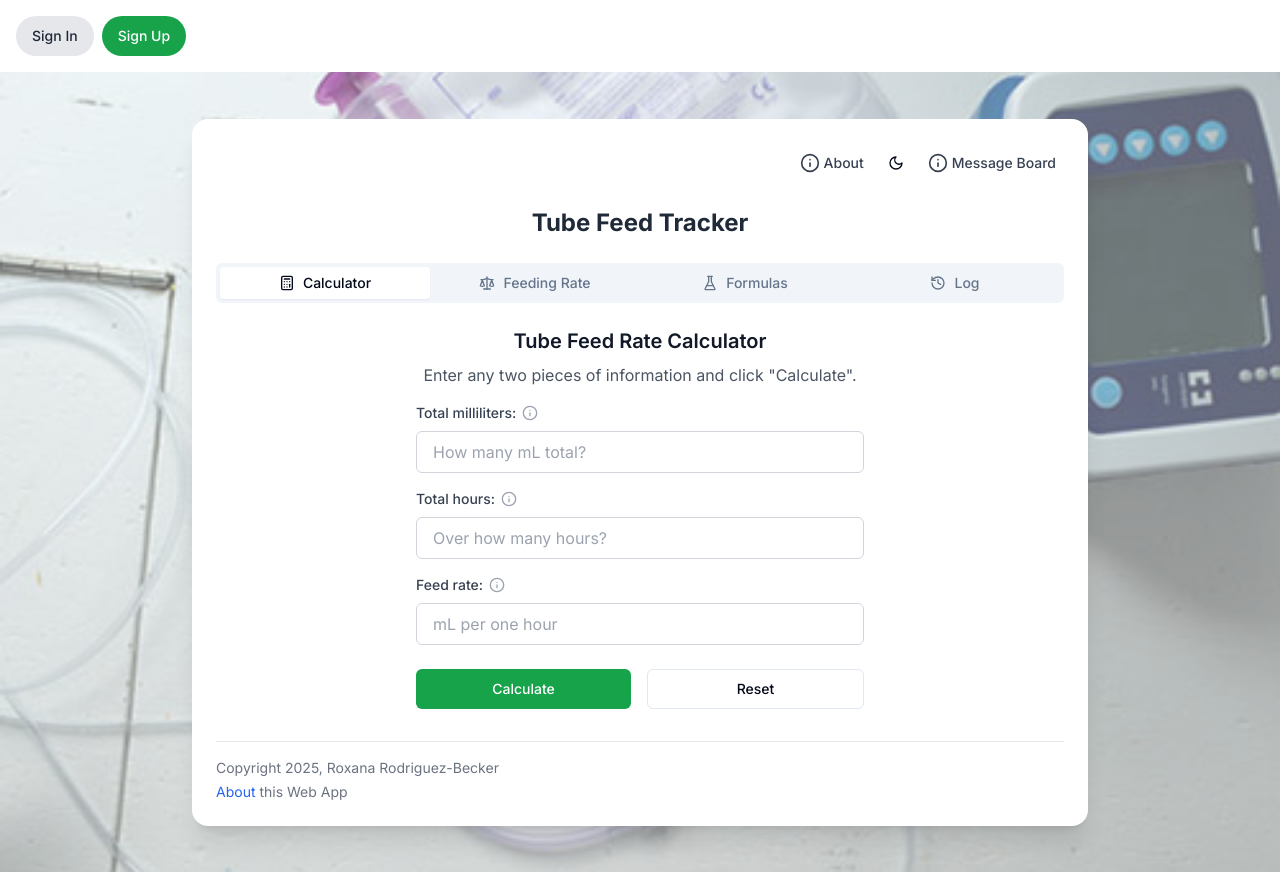
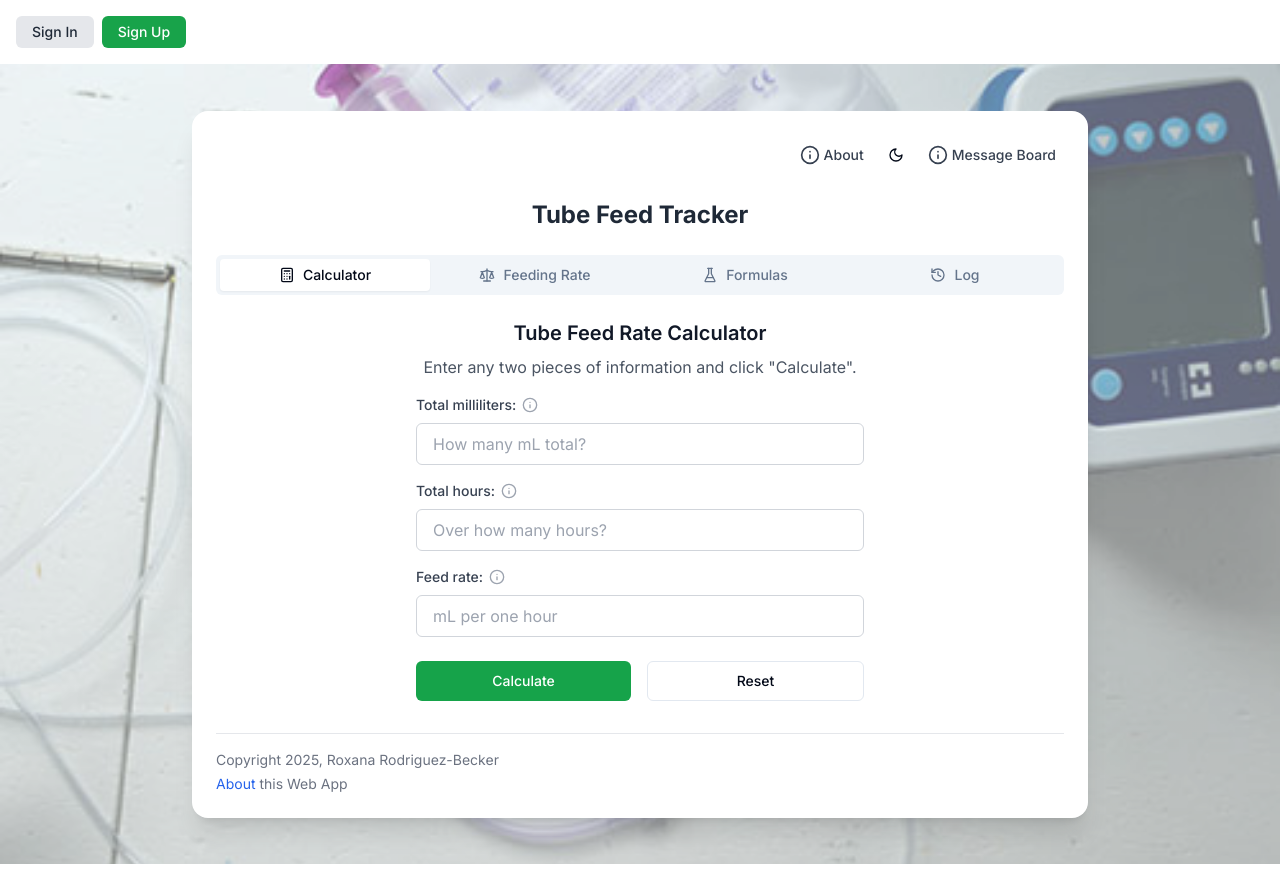
Before and after one commit to roxyrodbeck/TubeFeedWithGoose, a Next.js app: page / in a window 1280 px wide. Built offline with nearby package versions, Linux system fonts and the light colour scheme; no server answers.

Commit message:
fixed sign in and sign up buttons

```diff
--- a/app/layout.tsx
+++ b/app/layout.tsx
@@ -123,12 +123,12 @@ export default function RootLayout({
             <div className="flex gap-2">
               <SignedOut>
                 <SignInButton mode="modal">
-                  <button className="bg-gray-200 text-gray-800 rounded-full font-medium text-sm h-10 px-4">
+                  <button className="bg-gray-200 text-gray-800 rounded-md font-medium text-sm h-8 px-4">
                     Sign In
                     </button>
                 </SignInButton>
                 <SignUpButton mode="modal">
-                  <button className="bg-[#18A34A] text-white rounded-full font-medium text-sm h-10 px-4">
+                  <button className="bg-[#18A34A] text-white rounded-md font-medium text-sm h-8 px-4">
                       Sign Up
                     </button>
                 </SignUpButton>
```
